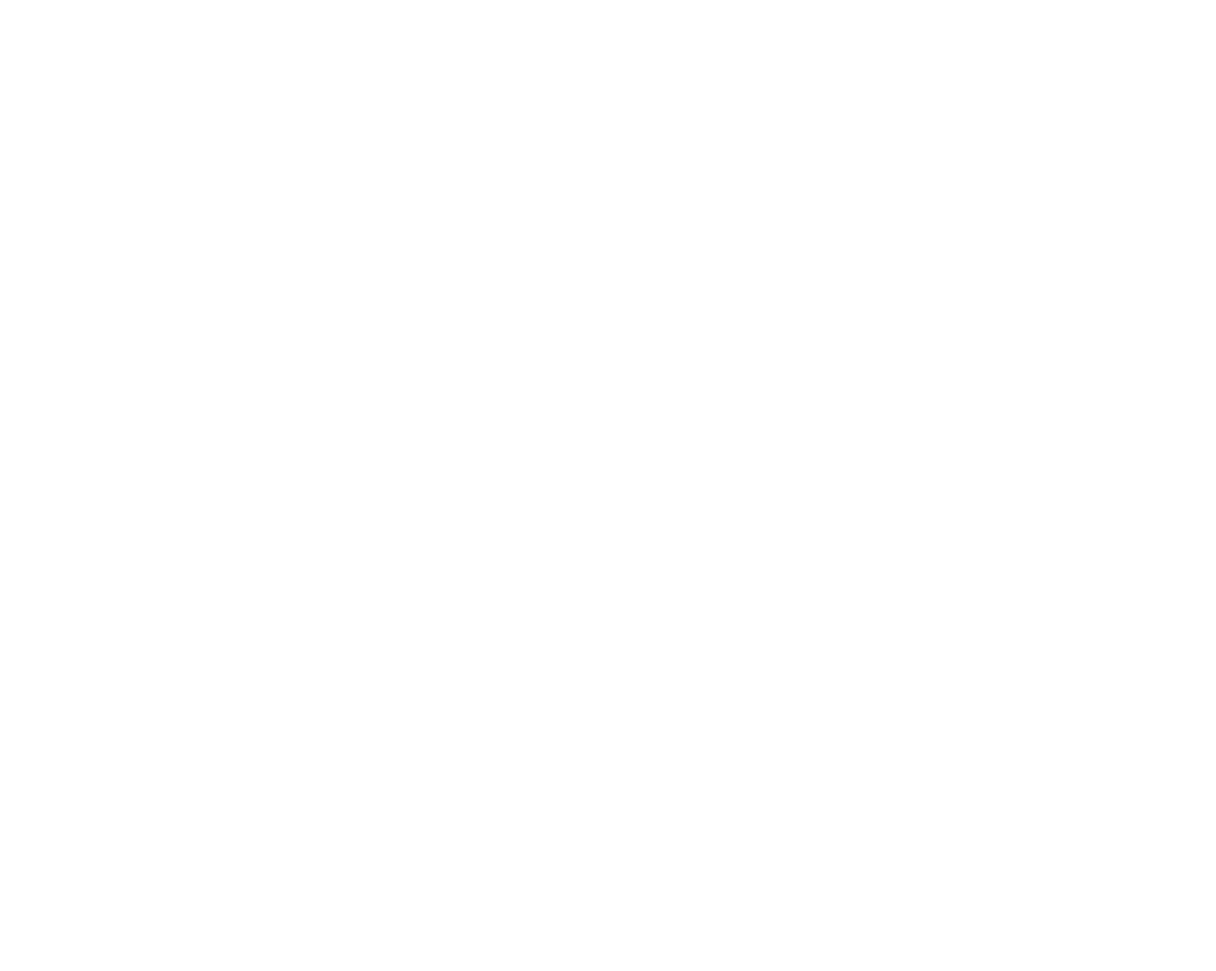
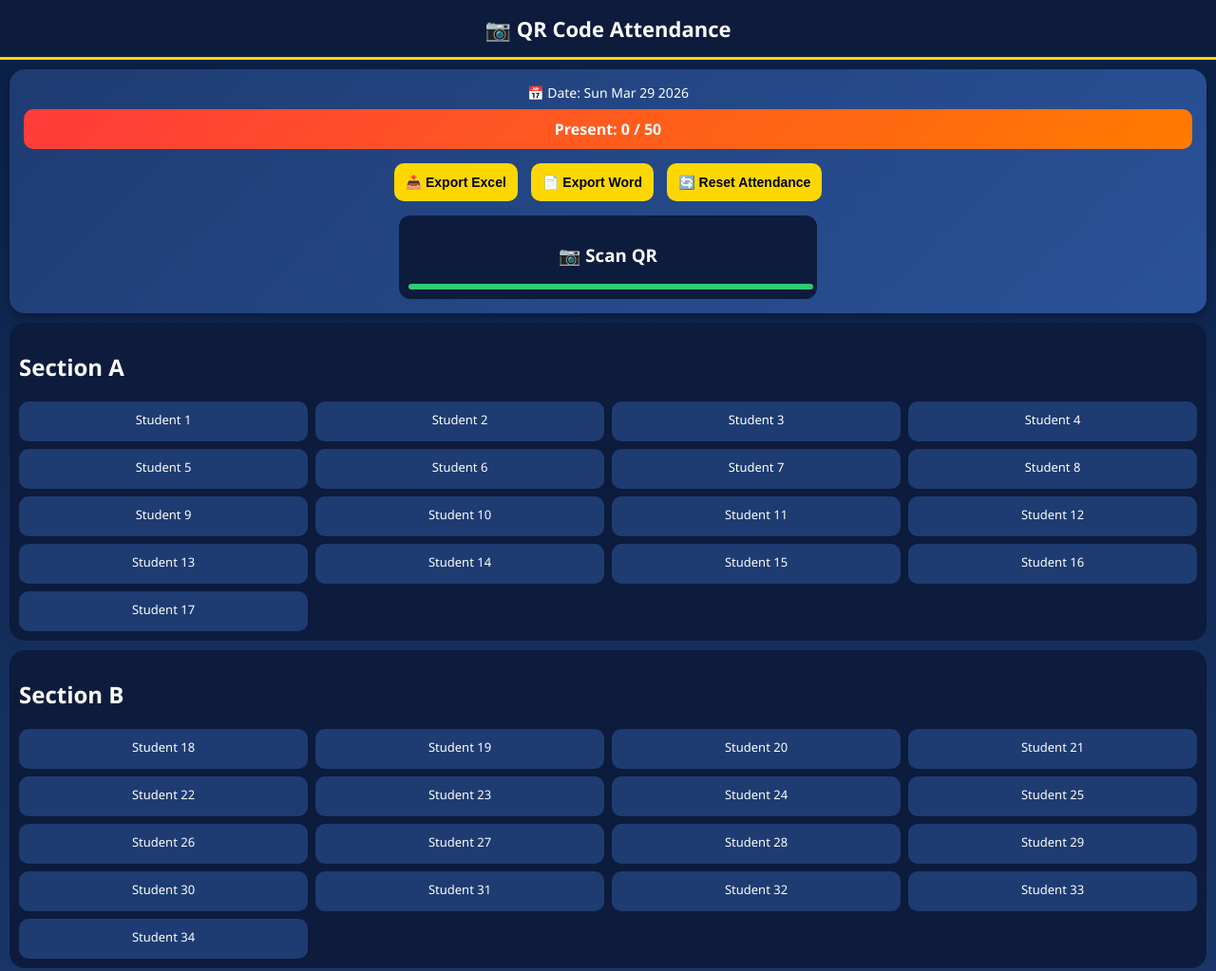
Before and after one commit to elowhi4-spec/qr-attendance-system, a website: page public/index.html in a window 1280 px wide. Shown: the top 1023 px of the page at 95% size. Before the commit the page ends 800 px from the top, so only its background shows below. Drawn offline with Linux system fonts and the light colour scheme; a script that the page names is missing.

Commit message:
Update index.html

```diff
--- a/public/index.html
+++ b/public/index.html
@@ -1,10 +1,152 @@
+<!DOCTYPE html>
+<html lang="en">
+<head>
+<meta charset="UTF-8">
+<meta name="viewport" content="width=device-width, initial-scale=1.0">
+<title>QR Attendance System</title>
+
+<!-- QR SCANNER LIBRARY -->
+<script src="https://unpkg.com/html5-qrcode"></script>
+
+<style>
+body {
+    font-family: "Segoe UI", sans-serif;
+    margin: 0;
+    background: linear-gradient(180deg, #0a1f44, #1e3c72);
+    color: white;
+}
+
+h1 {
+    text-align: center;
+    padding: 15px;
+    margin: 0;
+    font-size: 22px;
+    background: #0d1b3d;
+    border-bottom: 3px solid gold;
+}
+
+.top-panel {
+    margin: 10px;
+    padding: 15px;
+    border-radius: 16px;
+    background: linear-gradient(135deg, #1e3c72, #2a5298);
+    box-shadow: 0 4px 10px rgba(0,0,0,0.3);
+    text-align: center;
+}
+
+#date {
+    font-size: 14px;
+    margin-bottom: 8px;
+}
+
+.present-box {
+    background: linear-gradient(135deg, #ff3b3b, #ff7b00);
+    padding: 10px;
+    border-radius: 10px;
+    font-weight: bold;
+    margin-bottom: 10px;
+}
+
+button {
+    width: 100%;
+    padding: 12px;
+    margin-top: 8px;
+    border: none;
+    border-radius: 10px;
+    font-weight: bold;
+    background: linear-gradient(135deg, gold, #ffd700);
+    color: black;
+    font-size: 14px;
+}
+
+.camera-box {
+    margin-top: 10px;
+    background: #0d1b3d;
+    padding: 10px;
+    border-radius: 12px;
+    max-width: 420px;
+    margin-left: auto;
+    margin-right: auto;
+}
+
+#reader {
+    width: 100%;
+    border-radius: 10px;
+    overflow: hidden;
+    border: 3px solid #2ecc71;
+}
+
+.section {
+    margin: 10px;
+    padding: 10px;
+    border-radius: 16px;
+    background: #0d1b3d;
+}
+
+.students {
+    display: grid;
+    grid-template-columns: repeat(2, 1fr);
+    gap: 8px;
+}
+
+.student {
+    padding: 10px;
+    border-radius: 10px;
+    text-align: center;
+    background: #1e3c72;
+    font-size: 13px;
+}
+
+.student.present {
+    background: linear-gradient(135deg, #ff3b3b, gold);
+    color: black;
+    font-weight: bold;
+}
+
+.time {
+    font-size: 11px;
+    margin-top: 4px;
+}
+
+@media (min-width: 768px) {
+    .students {
+        grid-template-columns: repeat(4, 1fr);
+    }
+    button {
+        width: auto;
+        margin: 5px;
+    }
+}
+</style>
+</head>
+<body>
+
+<h1>📷 QR Code Attendance</h1>
+
+<div class="top-panel">
+
+    <div id="date"></div>
+
+    <div class="present-box">
+        Present: <span id="presentCount">0</span> / 50
+    </div>
+
+    <button id="excelBtn">📥 Export Excel</button>
+    <button id="wordBtn">📄 Export Word</button>
+    <button id="resetBtn">🔄 Reset Attendance</button>
+
+    <div class="camera-box">
+        <h3>📷 Scan QR</h3>
+        <div id="reader"></div>
+    </div>
+</div>
+
+<div id="container"></div>
+
 <script>
-document.addEventListener("DOMContentLoaded", () => {
 /* DATE */
 const today = new Date().toDateString();
-    const dateEl = document.getElementById("date");
-    if (dateEl) dateEl.textContent = "📅 Date: " + today;
-
+document.getElementById("date").textContent = "📅 Date: " + today;
 const STORAGE_KEY = "qr_attendance_" + today;
 
 /* SECTIONS */
@@ -18,7 +160,6 @@
 let presentCount = 0;
 
 const container = document.getElementById("container");
-    if (!container) return; // stop if container doesn't exist
 
 /* BUILD STUDENT LIST */
 let studentNum = 1;
@@ -55,18 +196,18 @@
     container.appendChild(secDiv);
 }
 
-    const presentEl = document.getElementById("presentCount");
-    if (presentEl) presentEl.textContent = presentCount;
+document.getElementById("presentCount").textContent = presentCount;
 
-    /* ✅ BUTTONS */
-    const excelBtn = document.getElementById("excelBtn");
-    if (excelBtn) excelBtn.addEventListener("click", () => window.location.href = "/export");
+/* ✅ BUTTONS (MOVED OUTSIDE) */
+document.getElementById("excelBtn").addEventListener("click", () => {
+    window.location.href = "/export";
+});
 
-    const wordBtn = document.getElementById("wordBtn");
-    if (wordBtn) wordBtn.addEventListener("click", () => window.location.href = "/export-word");
+document.getElementById("wordBtn").addEventListener("click", () => {
+    window.location.href = "/export-word";
+});
 
-    const resetBtn = document.getElementById("resetBtn");
-    if (resetBtn) resetBtn.addEventListener("click", () => {
+document.getElementById("resetBtn").addEventListener("click", () => {
     if (confirm("Reset all attendance?")) {
         fetch("/reset", { method: "POST" }).then(() => location.reload());
     }
@@ -84,7 +225,7 @@
     student.element.querySelector(".time").textContent = "⏰ " + time;
 
     presentCount = Object.keys(attendanceData).length;
-        if (presentEl) presentEl.textContent = presentCount;
+    document.getElementById("presentCount").textContent = presentCount;
 
     localStorage.setItem(STORAGE_KEY, JSON.stringify(attendanceData));
 
@@ -96,7 +237,7 @@
     });
 }
 
-    /* ✅ START SCANNER */
+/* ✅ START SCANNER (YOU WERE MISSING THIS) */
 const html5QrCode = new Html5Qrcode("reader");
 
 Html5Qrcode.getCameras().then(devices => {
@@ -108,5 +249,7 @@
         );
     }
 });
-});
 </script>
+
+</body>
+</html>
```
Lines whose indentation alone changed are shown as unchanged.
